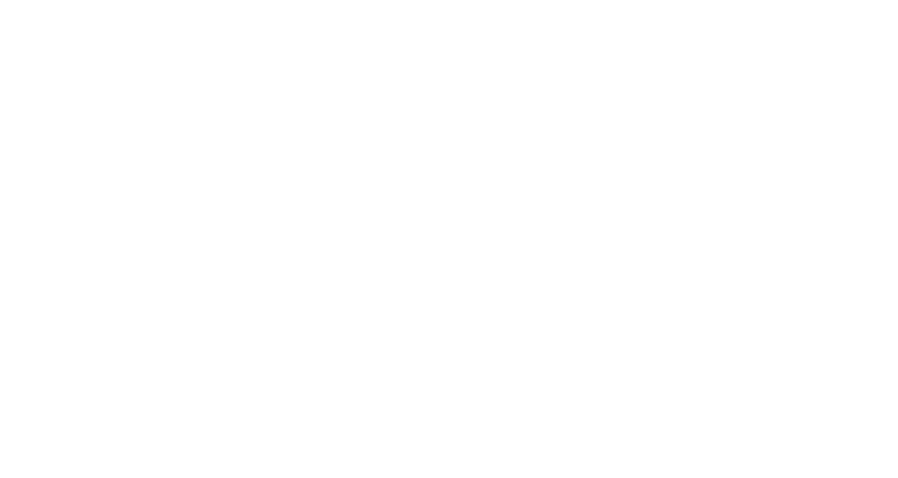
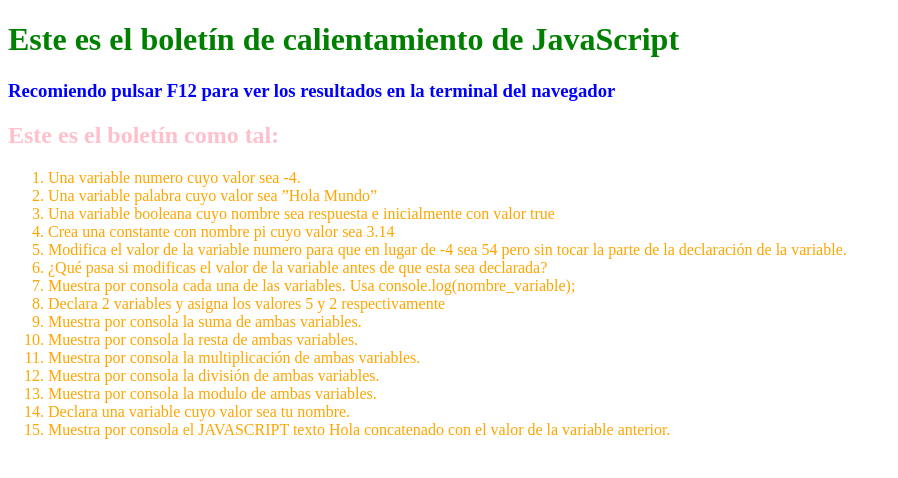
Before and after one commit to saavedra75/IntroJavaScript, a plain HTML site: page index.html in a window 1280 px wide. Shown: the whole page, without its empty margins (0-898 px from the left). Drawn offline with Linux system fonts and the light colour scheme.

Commit message:
le doy un toque visual al html

```diff
--- a/index.html
+++ b/index.html
@@ -8,5 +8,25 @@
 </head>
 <body>
 
+    <h1 style="color: green;">Este es el boletín de calientamiento de JavaScript</h1>
+    <h3 style="color: blue;">Recomiendo pulsar F12 para ver los resultados en la terminal del navegador</h3>
+    <h2 style="color: pink;">Este es el boletín como tal:</h2>
+    <ol style="color: orange;">
+        <li>Una variable numero cuyo valor sea -4.</li>
+        <li>Una variable palabra cuyo valor sea ”Hola Mundo”</li>
+        <li>Una variable booleana cuyo nombre sea respuesta e inicialmente con valor true</li>
+        <li>Crea una constante con nombre pi cuyo valor sea 3.14</li>
+        <li>Modifica el valor de la variable numero para que en lugar de -4 sea 54 pero sin tocar la parte de la declaración de la variable.</li>
+        <li>¿Qué pasa si modificas el valor de la variable antes de que esta sea declarada?</li>
+        <li>Muestra por consola cada una de las variables. Usa console.log(nombre_variable);</li>
+        <li>Declara 2 variables y asigna los valores 5 y 2 respectivamente</li>
+        <li>Muestra por consola la suma de ambas variables.</li>
+        <li>Muestra por consola la resta de ambas variables.</li>
+        <li>Muestra por consola la multiplicación de ambas variables.</li>
+        <li>Muestra por consola la división de ambas variables.</li>
+        <li>Muestra por consola la modulo de ambas variables.</li>
+        <li>Declara una variable cuyo valor sea tu nombre.</li>
+        <li>Muestra por consola el JAVASCRIPT texto Hola concatenado con el valor de la variable anterior.        </li>
+    </ol>
 </body>
 </html>
```
